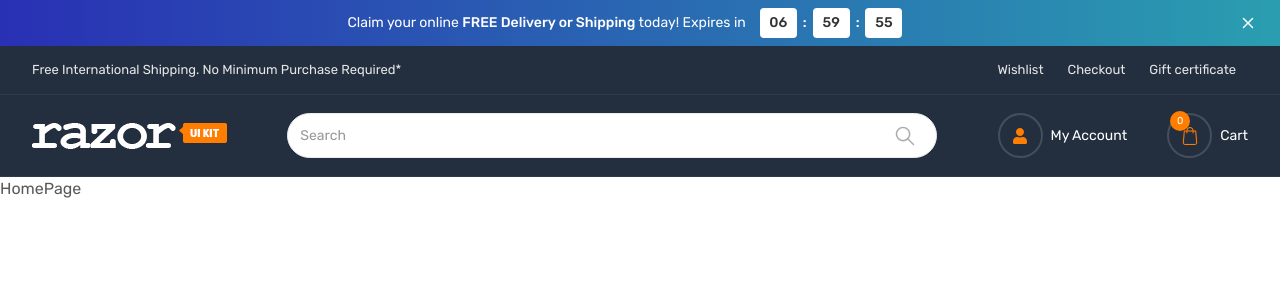
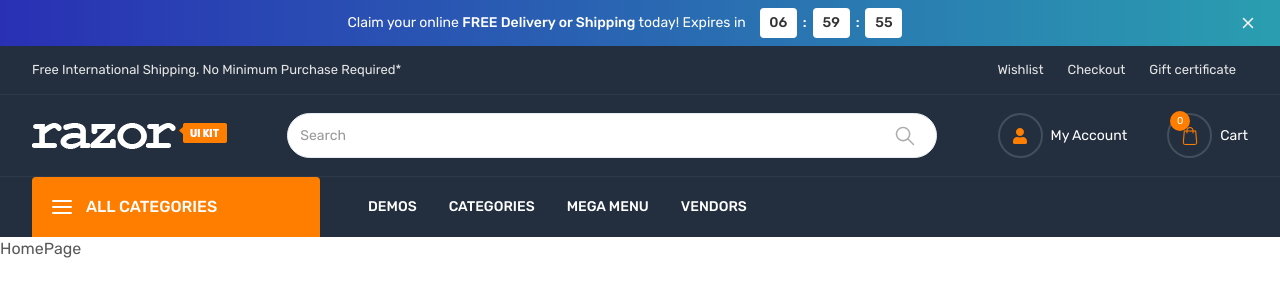
Before and after one commit to EnRoseK/ecommerce-v2, a Next.js app in the folder storefront/: page / in a window 1280 px wide. Shown: the top 300 px of the page. Built offline with nearby package versions, Linux system fonts and the light colour scheme.

Commit message:
feat<front>: add bottom header component

```diff
--- /dev/null
+++ b/storefront/src/components/layouts/BottomHeader.tsx
@@ -0,0 +1,39 @@
+import { Container } from '@/components';
+import { navigationItems } from '@/constants';
+import Link from 'next/link';
+import { FiMenu } from 'react-icons/fi';
+
+// TODO: Add Logo, Search, and buttons when scrolling
+export const BottomHeader: React.FC = () => {
+  return (
+    <div className='navbar hidden bg-fill-one lg:block'>
+      <Container>
+        <div className='flex items-center justify-between'>
+          {/* Categories Button */}
+          <div className='relative me-8 w-72 flex-shrink-0'>
+            <button className='hover:border-skin-four flex min-h-[60px] w-full items-center rounded-t bg-brand px-[18px] py-4 font-medium uppercase text-white focus:outline-none'>
+              <FiMenu className='me-3 text-2xl' />
+              <span>All Categories</span>
+            </button>
+          </div>
+
+          {/* Navigation */}
+          <nav className='flex w-full'>
+            {navigationItems.map((item) => {
+              return (
+                <div className='group mx-4 py-3 xl:mx-4 2xl:mx-5 ' key={item.id}>
+                  <Link
+                    href={item.url}
+                    className='relative inline-flex items-center py-2 text-sm font-medium uppercase text-white before:absolute before:-bottom-3 before:end-0 before:h-[3px] before:w-0 before:bg-brand before:transition-all before:duration-300 group-hover:text-brand group-hover:before:end-auto group-hover:before:start-0 group-hover:before:w-full'
+                  >
+                    {item.label}
+                  </Link>
+                </div>
+              );
+            })}
+          </nav>
+        </div>
+      </Container>
+    </div>
+  );
+};
--- a/storefront/src/components/layouts/Header.tsx
+++ b/storefront/src/components/layouts/Header.tsx
@@ -1,5 +1,5 @@
 import classNames from 'classnames';
-import { TopHeader, MiddleHeader } from '@/components';
+import { TopHeader, MiddleHeader, BottomHeader } from '@/components';
 
 export const Header: React.FC = () => {
   return (
@@ -8,6 +8,7 @@ export const Header: React.FC = () => {
         <div className='z-20 w-full bg-fill-one'>
           <TopHeader />
           <MiddleHeader />
+          <BottomHeader />
         </div>
       </header>
     </>
--- a/storefront/src/components/layouts/index.ts
+++ b/storefront/src/components/layouts/index.ts
@@ -1,3 +1,4 @@
 export * from './Header';
 export * from './TopHeader';
 export * from './MiddleHeader';
+export * from './BottomHeader';
--- a/storefront/src/constants/header.ts
+++ b/storefront/src/constants/header.ts
@@ -1,4 +1,4 @@
-import { TopMenuItem } from '@/types';
+import { NavigationItem, TopMenuItem } from '@/types';
 
 export const topMenuItems: TopMenuItem[] = [
   {
@@ -17,3 +17,26 @@ export const topMenuItems: TopMenuItem[] = [
     url: '#',
   },
 ];
+
+export const navigationItems: NavigationItem[] = [
+  {
+    id: 1,
+    label: 'Demos',
+    url: '#',
+  },
+  {
+    id: 2,
+    label: 'Categories',
+    url: '#',
+  },
+  {
+    id: 3,
+    label: 'Mega menu',
+    url: '#',
+  },
+  {
+    id: 4,
+    label: 'Vendors',
+    url: '#',
+  },
+];
--- a/storefront/src/types/header.ts
+++ b/storefront/src/types/header.ts
@@ -3,3 +3,9 @@ export type TopMenuItem = {
   label: string;
   url: string;
 };
+
+export type NavigationItem = {
+  id: number;
+  label: string;
+  url: string;
+};
```
